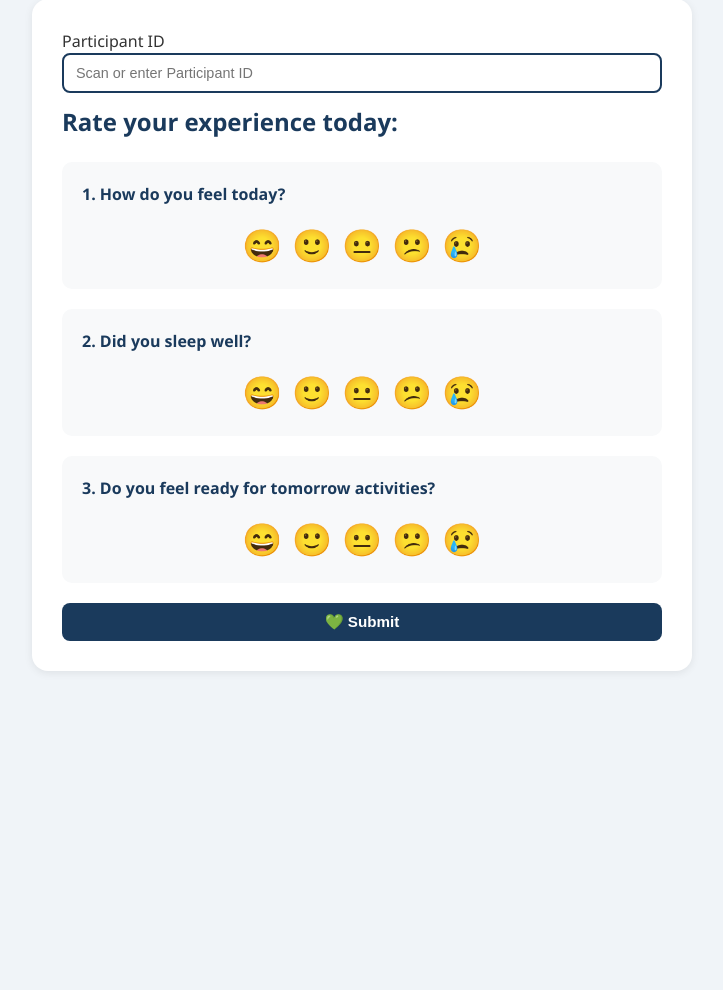
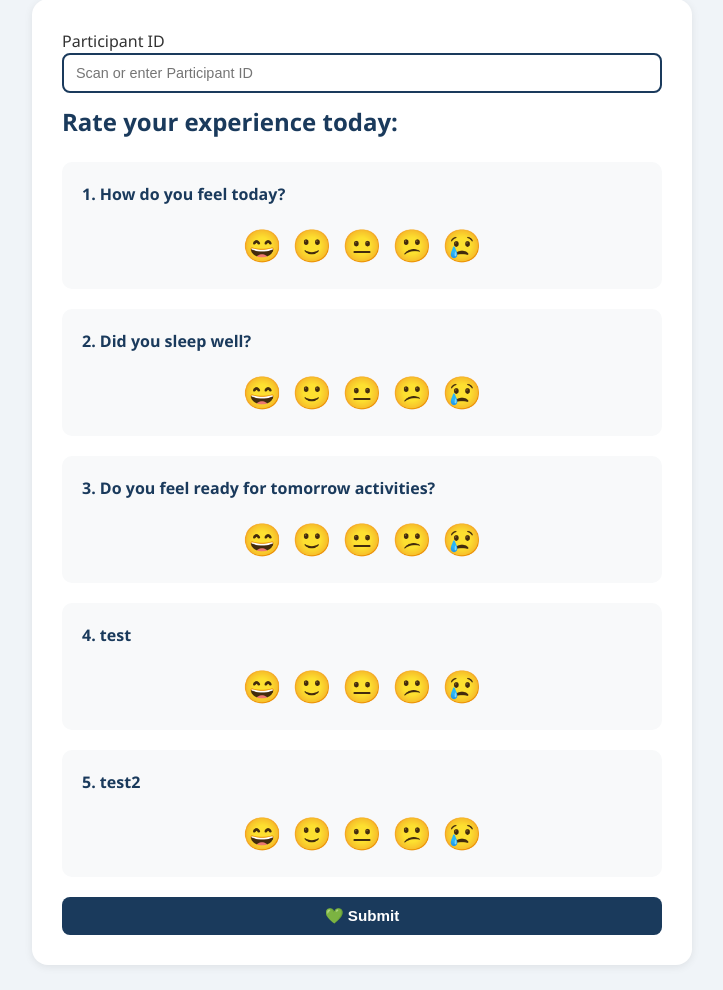
Before and after one commit to gabija4nt/ibo2026-system, a Flask app: page /wellbeing in a window 1280 px wide. Shown: the part 111-1101 px from the top of the page, without its empty margins (278-1001 px from the left). Before the commit the page ends 782 px from the top, so only its background shows below. Run offline with Flask 3, Linux system fonts and the light colour scheme.

Commit message:
Added support for 5 editable wellbeing questions

```diff
--- a/app.py
+++ b/app.py
@@ -37,6 +37,8 @@ class Wellbeing(db.Model):
     q1 = db.Column(db.Integer)  # 1-5
     q2 = db.Column(db.Integer)
     q3 = db.Column(db.Integer)
+    q4 = db.Column(db.Integer)
+    q5 = db.Column(db.Integer)
     timestamp = db.Column(db.DateTime, default=datetime.utcnow)
 
 class Event(db.Model):
@@ -153,7 +155,9 @@ def wellbeing():
                     participant_id=participant.id,
                     q1=request.form.get('q1'),
                     q2=request.form.get('q2'),
-                    q3=request.form.get('q3')
+                    q3=request.form.get('q3'),
+                    q4=request.form.get('q4'),
+                    q5=request.form.get('q5'),
                 )
 
                 db.session.add(entry)
--- a/templates/wellbeing.html
+++ b/templates/wellbeing.html
@@ -55,6 +55,28 @@ Wellbeing Survey
                     </div>
                 </div>
 
+                <div class="question">
+                    <p>4. {{ questions['q4'] }}</p>
+                    <div class="stars">
+                        <input type="radio" name="q4" id="q4_5" value="5"><label for="q4_5">😄</label>
+                        <input type="radio" name="q4" id="q4_4" value="4"><label for="q4_4">🙂</label>
+                        <input type="radio" name="q4" id="q4_3" value="3"><label for="q4_3">😐</label>
+                        <input type="radio" name="q4" id="q4_2" value="2"><label for="q4_2">😕</label>
+                        <input type="radio" name="q4" id="q4_1" value="1"><label for="q4_1">😢</label>
+                    </div>
+                </div>
+
+                <div class="question">
+                    <p>5. {{ questions['q5'] }}</p>
+                    <div class="stars">
+                        <input type="radio" name="q5" id="q5_5" value="5"><label for="q5_5">😄</label>
+                        <input type="radio" name="q5" id="q5_4" value="4"><label for="q5_4">🙂</label>
+                        <input type="radio" name="q5" id="q5_3" value="3"><label for="q5_3">😐</label>
+                        <input type="radio" name="q5" id="q5_2" value="2"><label for="q5_2">😕</label>
+                        <input type="radio" name="q5" id="q5_1" value="1"><label for="q5_1">😢</label>
+                    </div>
+                </div>
+
                 <button type="submit">💚 Submit</button>
             </form>
         </div>
```
Also changed, not shown: instance/ibo.db.
